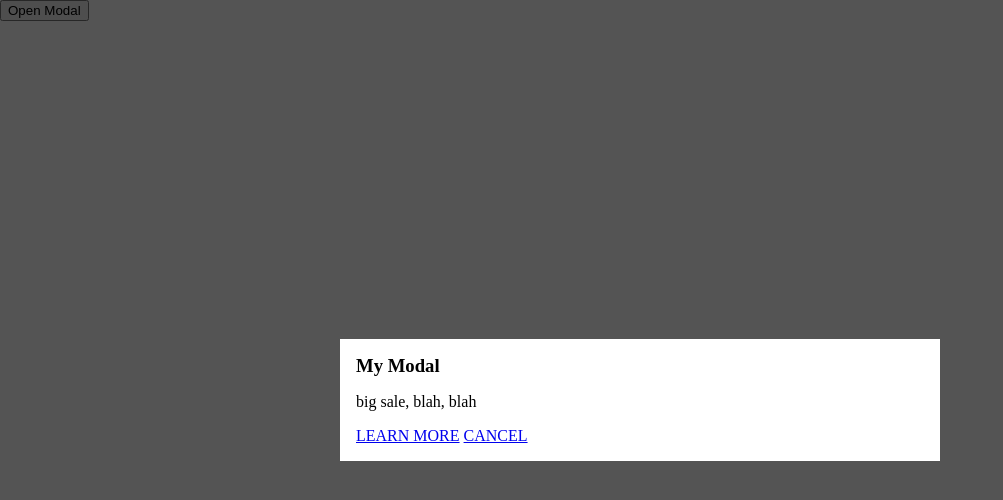
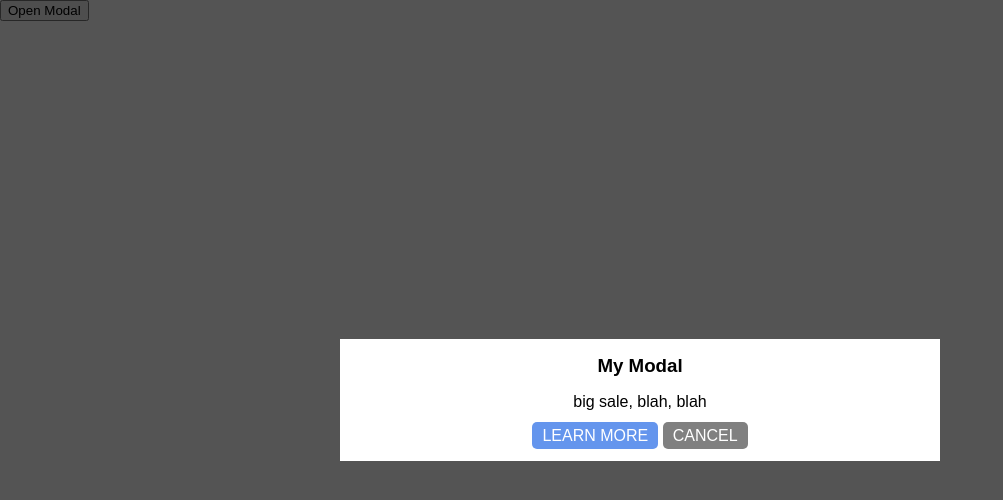
Before and after one commit to woodenchops/modal-builder, a plain HTML site: page index.html in a window 1280 px wide. Shown: the whole page, without its empty margins (0-1003 px from the left). Drawn offline with Linux system fonts and the light colour scheme.

Commit message:
add event listeners

```diff
--- a/modal.css
+++ b/modal.css
@@ -4,6 +4,7 @@
 
 body, html {
     margin: 0;
+    font-family: sans-serif;
 }
 
 #modal-app {
@@ -27,6 +28,7 @@ body, html {
     padding: 1rem;
     width: 100%;
     max-width: 600px;
+    text-align: center;
 }
 
 
@@ -47,3 +49,15 @@ body, html {
 .modal-title {
     margin: 0;
 }
+
+.modal-cta {
+    text-decoration: none;
+    background-color: cornflowerblue;
+    padding: 5px 10px;
+    color: #fff;
+    border-radius: 5px;
+}
+
+.modal-cta.cancel {
+    background-color: grey
+}
--- a/modal.js
+++ b/modal.js
@@ -28,7 +28,9 @@ class Modal {
 
     RenderModal() {
         this._container.innerHTML = this._backdrop + this._modalType(this);
+        this.BackDropCloseHandler();
         this.ToggleModal();
+        this.HandleCTA();
     }
 
     DestroyModal() {
@@ -61,10 +63,18 @@ class Modal {
         triggerModalCTA.addEventListener('click', () => this.OpenModal());
     }
 
+    HandleCTA(){
+        this._cta && this._cta.length > 0 && this._cta.map(cta => {
+            let button = document.getElementById(cta.id);
+            return button.addEventListener('click', () => {
+               return cta.eventHandler();
+            });
+        });
+    }
+
     init() {
         this.ModalActiveState = this._openOnPageLoad;
         this.RenderModal();
-        this.BackDropCloseHandler();
         this.TriggerModalCTA();
     }
 
@@ -76,8 +86,8 @@ const muhModal = new Modal({
     classes: ['bob', 'jogn'],
     desc: 'big sale, blah, blah',
     cta: [
-        {id: 'learnMore', text: 'LEARN MORE', link: '#', classes: ['huhu'], eventHandler: () => {alert()}},
-        {id: 'cancel', text: 'CANCEL', link: '#', classes: ['huhu'], eventHandler: () => {alert()}}
+        {id: 'learnMore', text: 'LEARN MORE', link: '#', classes: ['learn-more'], eventHandler: () => {alert('Learn more')}},
+        {id: 'cancel', text: 'CANCEL', link: '#', classes: ['cancel'], eventHandler: () => {muhModal.CloseModal();}}
     ],
     container: 'modal-app',
     openOnPageLoad: true,
--- a/modalTypes.js
+++ b/modalTypes.js
@@ -5,9 +5,7 @@ export const modalOne = (context) => {
                 <p class="modal-desc">${context._desc}</p>
                 <div class="modal-cta-wrapper">
                 ${context._cta.map(cta => {
-
                     return `<a href="${cta.link}" id=${cta.id} class="modal-cta ${[...cta.classes].join(' ')}">${cta.text}</a>`;
-
                 }).join(' ')}
                 </div>
             </div>`;
```
